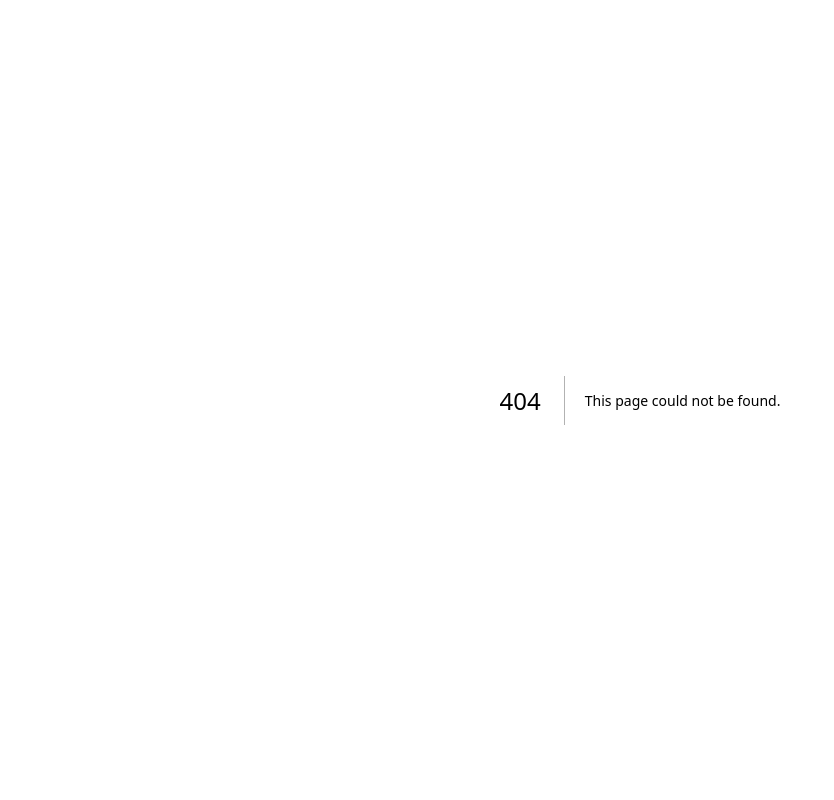
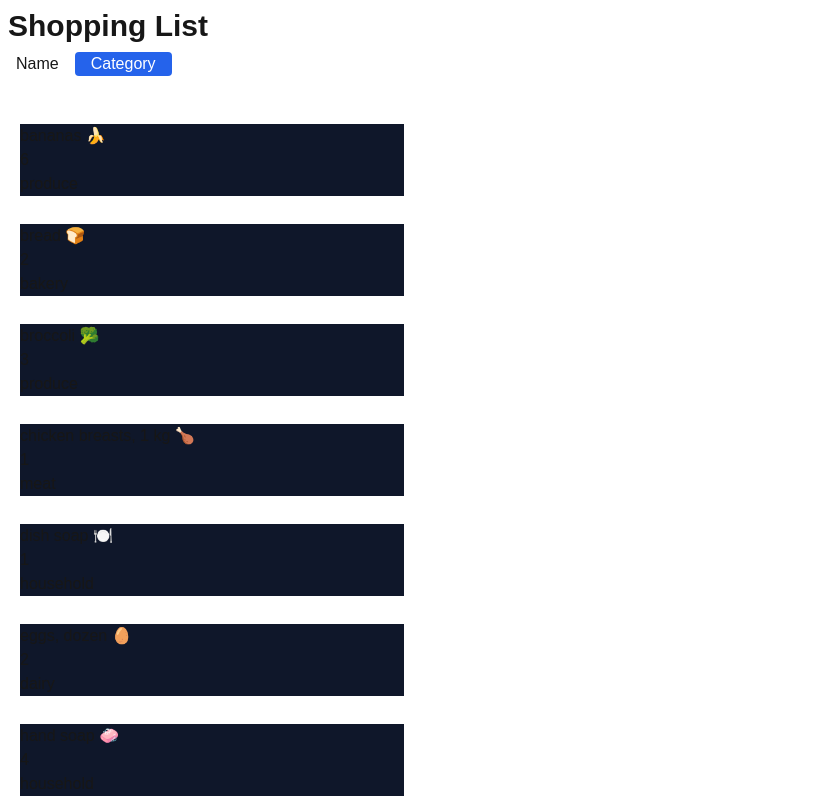
Before and after one commit to TortoiseGhos/cprg306-assignments, a Next.js app: page /week-6 in a window 1280 px wide. Before the commit this address had no page. Shown: the top 800 px of the page, without its empty margins (0-834 px from the left). Built offline with nearby package versions, Linux system fonts and the light colour scheme.

Commit message:
week 6
creating and completeting week 6.

```diff
--- a/app/page.js
+++ b/app/page.js
@@ -18,7 +18,13 @@ export default function Home() {
       <Link className={linkStyles} href="http://localhost:3000/week-4">Link to the week 4 page</Link>
     </li>
     <li>
-      <Link className={linkStyles} href="http://localhost:3000/week-5">Link to the week 4 page</Link>
+      <Link className={linkStyles} href="http://localhost:3000/week-5">Link to the week 5 page</Link>
+    </li>
+    <li>
+      <Link className={linkStyles} href="http://localhost:3000/week-6">Link to the week 6 page</Link>
+    </li>
+    <li>
+      <Link className={linkStyles} href="http://localhost:3000/week-7">Link to the week 6 page</Link>
     </li>
     </ul>
     </main>
--- /dev/null
+++ b/app/week-6/item-list.js
@@ -0,0 +1,62 @@
+"use client"
+
+import itemObj from "./item";
+import Item from "./item";
+import Items from "./items.json";
+import { useState } from "react";
+
+
+
+export default function ItemList() {
+
+    const [sortBy, setSortBy] = useState("name");
+
+    Items.sort((a,b) => {
+        if (sortBy === "name") {
+            return a.name.localeCompare(b.name)
+        } else if (sortBy === 'category') {
+            return a.category.localeCompare(b.category);
+        }
+        return 0;
+    });
+
+    let buttonNameStyles = "bg-blue-600 hover:bg-blue-950 active:bg-yellow-200 rounded text-white mb-5 px-4";
+    let buttonCategoryStyles = "bg-blue-600 hover:bg-blue-950 active:bg-yellow-200 rounded text-white mb-5 px-4";
+    if(sortBy == "name"){
+        buttonNameStyles = "bg-grey-500 mb-5 px-4";
+    }
+    if(sortBy == "category"){
+        buttonCategoryStyles = "bg-grey-500 mb-5 px-4";
+    }
+
+    const setName = () => {
+        setSortBy("name");
+    }
+
+    const setCategory = () => {
+        setSortBy("category");
+    }
+
+    return(
+
+      <main>
+        <button className={buttonNameStyles} onClick={setName}>Name</button>
+        <button className={buttonCategoryStyles}onClick={setCategory}>Category</button>
+        <ul>
+                {Items.map((item) => {
+                    return (
+                        <div className="bg-slate-900 max-w-sm mx-5 my-7">
+                            <li key={item.id}>
+                            <h2>{item.name}</h2>
+                            <p>{item.quantity}</p>
+                            <p>{item.category}</p>
+                            </li>
+                        </div>
+                    );
+                })}
+            </ul>
+
+      </main>
+
+    );
+}
--- /dev/null
+++ b/app/week-6/item.js
@@ -0,0 +1,10 @@
+export default function Item({itemObj}) {
+    return(
+        <div className="bg-slate-900 max-w-sm mx-5 my-7">
+            <ul>
+                <li><b>{itemObj.name}</b></li>
+                <li>Quantity: {itemObj.quantity} in {itemObj.category}</li>
+            </ul>
+        </div>
+    );
+}
--- /dev/null
+++ b/app/week-6/items.json
@@ -0,0 +1,74 @@
+[
+    {
+      "id": "1h2GJKH12gkHG31h1H",
+      "name": "milk, 4 L 🥛",
+      "quantity": 1,
+      "category": "dairy"
+    },
+    {
+      "id": "2KJH3k2j3H1k2J3K1H",
+      "name": "bread 🍞",
+      "quantity": 2,
+      "category": "bakery"
+    },
+    {
+      "id": "3h2KJH3k2j3H1k2J3",
+      "name": "eggs, dozen 🥚",
+      "quantity": 2,
+      "category": "dairy"
+    },
+    {
+      "id": "4k2J3K1H2GJKH12gk",
+      "name": "bananas 🍌",
+      "quantity": 6,
+      "category": "produce"
+    },
+    {
+      "id": "5H1h1H2KJH3k2j3H",
+      "name": "broccoli 🥦",
+      "quantity": 3,
+      "category": "produce"
+    },
+    {
+      "id": "6H1k2J3K1H2GJKH1",
+      "name": "chicken breasts, 1 kg 🍗",
+      "quantity": 1,
+      "category": "meat"
+    },
+    {
+      "id": "7gkHG31h1H2KJH3k",
+      "name": "pasta sauce 🍝",
+      "quantity": 3,
+      "category": "canned goods"
+    },
+    {
+      "id": "8j3H1k2J3K1H2GJK",
+      "name": "spaghetti, 454 g 🍝",
+      "quantity": 2,
+      "category": "dry goods"
+    },
+    {
+      "id": "9H12gkHG31h1H2KJ",
+      "name": "toilet paper, 12 pack 🧻",
+      "quantity": 1,
+      "category": "household"
+    },
+    {
+      "id": "10H3k2j3H1k2J3K1",
+      "name": "paper towels, 6 pack",
+      "quantity": 1,
+      "category": "household"
+    },
+    {
+      "id": "11k2J3K1H2GJKH12",
+      "name": "dish soap 🍽️",
+      "quantity": 1,
+      "category": "household"
+    },
+    {
+      "id": "12GJKH12gkHG31h1",
+      "name": "hand soap 🧼",
+      "quantity": 4,
+      "category": "household"
+    }
+  ]
--- /dev/null
+++ b/app/week-6/page.js
@@ -0,0 +1,12 @@
+import ItemList from "./item-list";
+
+
+export default function Page() {
+    return(
+        <main>
+            <h1 className="text-3xl font-bold m-2">Shopping List</h1>
+            <ItemList/>
+        </main>
+    );
+
+}
```
